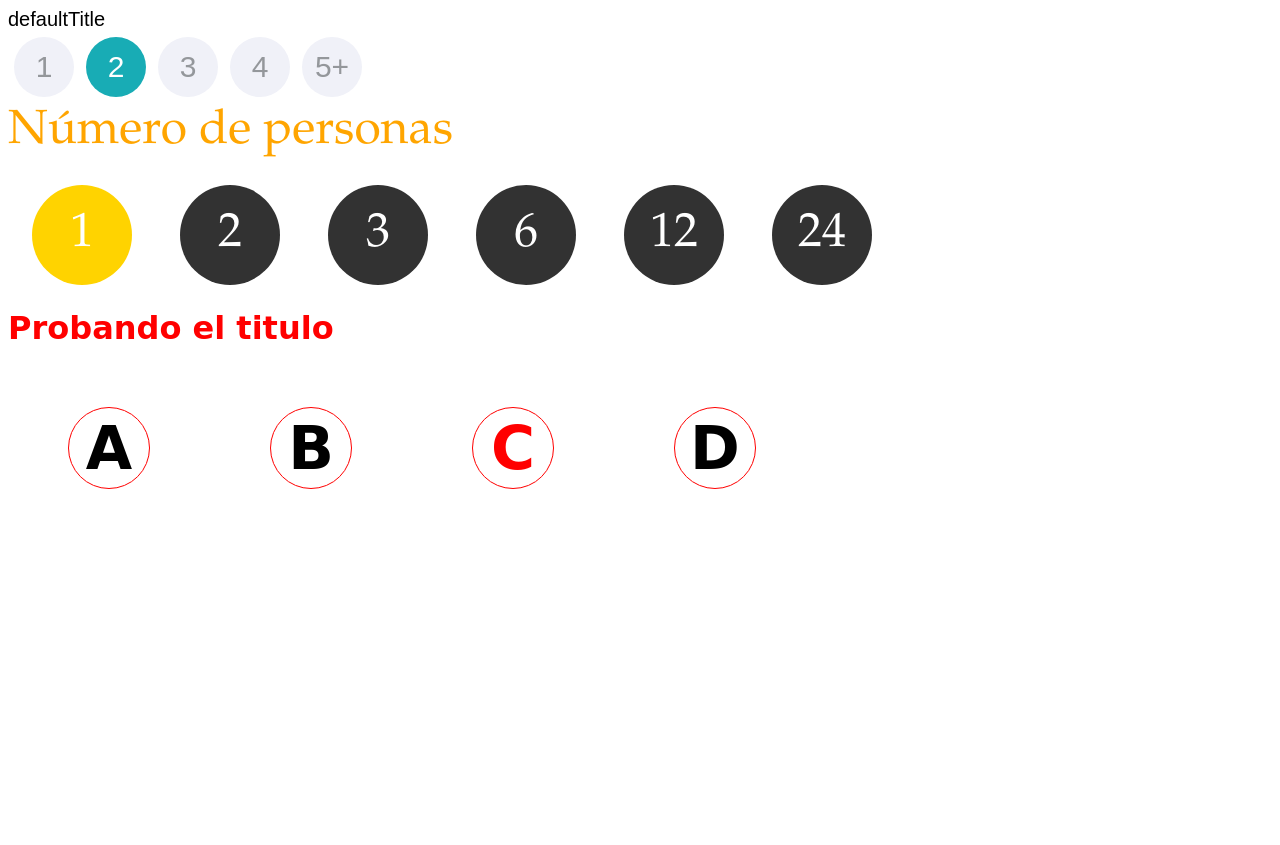
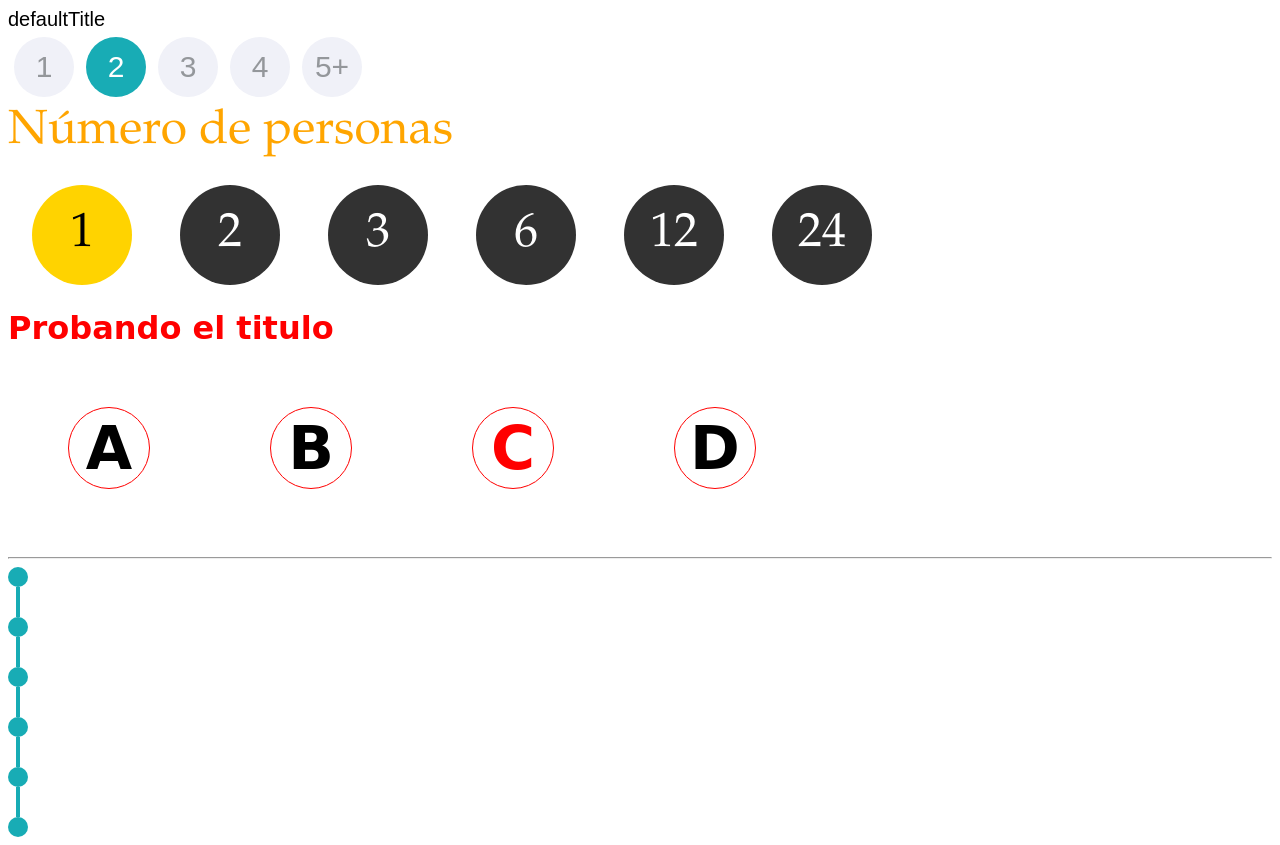
Before and after one commit to LaraGuardiola/angular-circleselector, an Angular app: page / in a window 1280 px wide. Before the commit the page ends 800 px from the top, so only its background shows below. Built offline with nearby package versions, Linux system fonts and the light colour scheme.

Commit message:
starting navigation line component, added minimal structure based on an array of items

```diff
--- a/src/app/app.component.html
+++ b/src/app/app.component.html
@@ -1,9 +1,9 @@
-<app-circle-selector ></app-circle-selector>
+<app-circle-selector></app-circle-selector>
 <app-circle-selector
     [title]="title"
     [numberList]="[1,2,3,6,12,24]"
     [highlightedBackground]="highlightedBackground"
-    [highlightedColor]="highlightedColor"
+    [highlightedColor]="'black'"
     [defaultBackground]="defaultBackground"
     [defaultColor]="defaultColor"
     [defaultValue]="1"
@@ -22,3 +22,7 @@
     [titleStyle]="titleStyle1"
 >
 </app-circle-selector>
+
+<hr>
+
+<app-navigation-line></app-navigation-line>
--- a/src/app/app.module.ts
+++ b/src/app/app.module.ts
@@ -4,13 +4,17 @@ import { BrowserModule } from '@angular/platform-browser';
 import { AppComponent } from './app.component';
 import { CircleSelectorComponent } from './circle-selector/circle-selector.component';
 import { CirclesDirective } from './circle-selector/circles.directive';
+import { NavigationLineComponent } from './navigation-line/navigation-line.component';
+import { NavigationLineDirective } from './navigation-line/navigation-line.directive';
 
 
 @NgModule({
   declarations: [
     AppComponent,
     CircleSelectorComponent,
-    CirclesDirective
+    CirclesDirective,
+    NavigationLineComponent,
+    NavigationLineDirective
   ],
   imports: [
     BrowserModule,
--- /dev/null
+++ b/src/app/navigation-line/navigation-line.component.css
@@ -0,0 +1,22 @@
+*{
+    margin: 0;
+    padding: 0;
+    box-sizing: border-box;
+}
+.nav-circle {
+    width: 20px;
+    height: 20px;
+    border-radius: 50%;
+    background-color: #18acb5;
+}
+
+.nav-line{
+    width: 4px;
+    height: 30px;
+    background-color: #18acb5;
+    position: relative;
+    left:8px;
+}
+
+/* LEFT IS HALF OF .nav-circle width less half of the width.nav-line
+(.nav-circle width / 2) - (.nav-line width / 2) */
--- /dev/null
+++ b/src/app/navigation-line/navigation-line.component.html
@@ -0,0 +1,9 @@
+<div>
+    <ng-container *appNavigationLine="elemList; let i = index">
+        <div class="nav-circle">
+        </div>
+        <div class="nav-line" *ngIf="i !== elemList.length - 1">
+        </div>
+    </ng-container>
+
+</div>
--- /dev/null
+++ b/src/app/navigation-line/navigation-line.component.ts
@@ -0,0 +1,19 @@
+import { Component, OnInit, Input } from '@angular/core';
+
+@Component({
+  selector: 'app-navigation-line',
+  templateUrl: './navigation-line.component.html',
+  styleUrls: ['./navigation-line.component.css']
+})
+export class NavigationLineComponent implements OnInit {
+
+  @Input() elemList : (string | number)[]
+
+  constructor() {
+    this.elemList = ['Datos personales', 'Situación actual', 'Stituación económica', 'Oferta', 'Identificación', 'Firma y documentación']
+   }
+
+  ngOnInit(): void {
+  }
+
+}
--- /dev/null
+++ b/src/app/navigation-line/navigation-line.directive.ts
@@ -0,0 +1,19 @@
+import { Directive, TemplateRef, ViewContainerRef, Input } from '@angular/core';
+
+@Directive({
+  selector: '[appNavigationLine]'
+})
+export class NavigationLineDirective {
+
+  constructor(
+    private templateRef: TemplateRef<any>,
+    private viewContainer: ViewContainerRef
+  ) { }
+
+  @Input('appNavigationLine') set navigationLine(numArray: (number|string)[]) {
+    this.viewContainer.clear()
+    numArray.forEach( num => this.viewContainer.createEmbeddedView(this.templateRef, {
+      index: numArray.indexOf(num)
+    }))
+  }
+}
```
Also changed, not shown: 2 other files (tests, documents, lock files or other folders).
